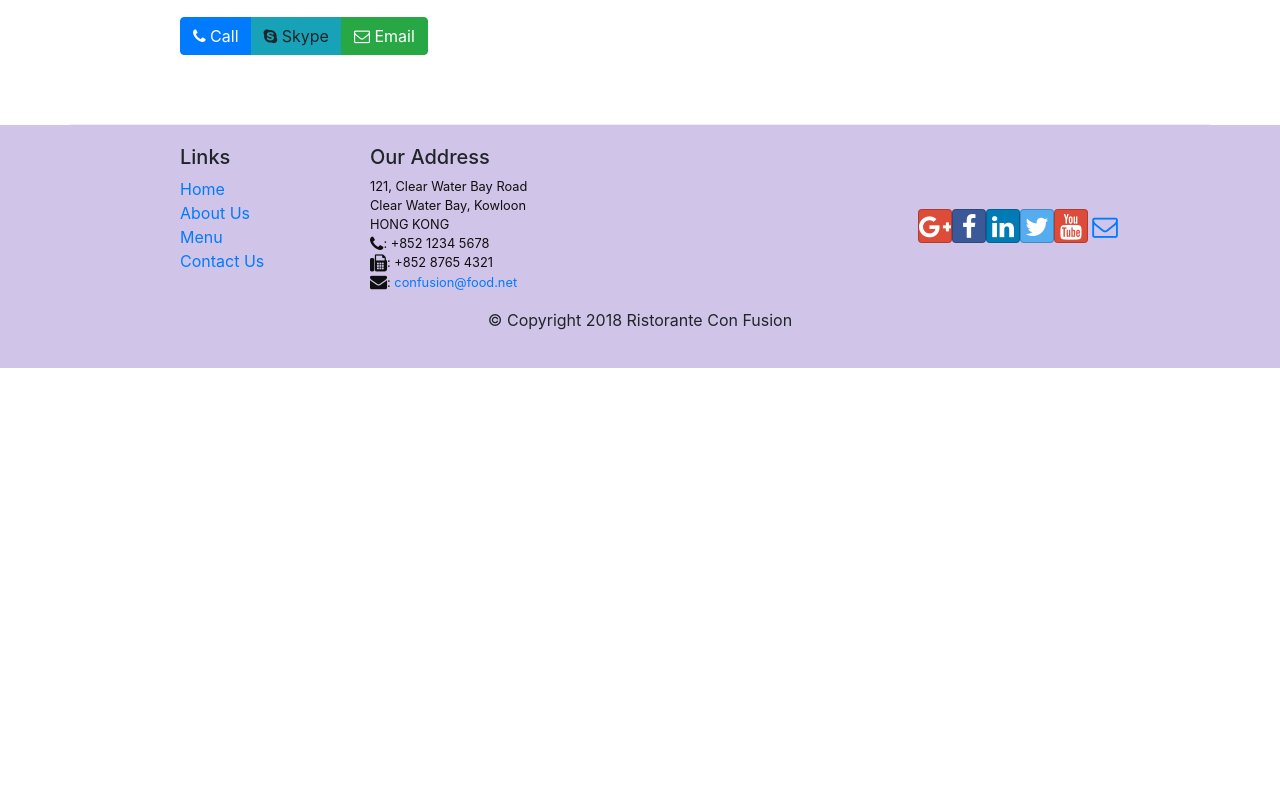
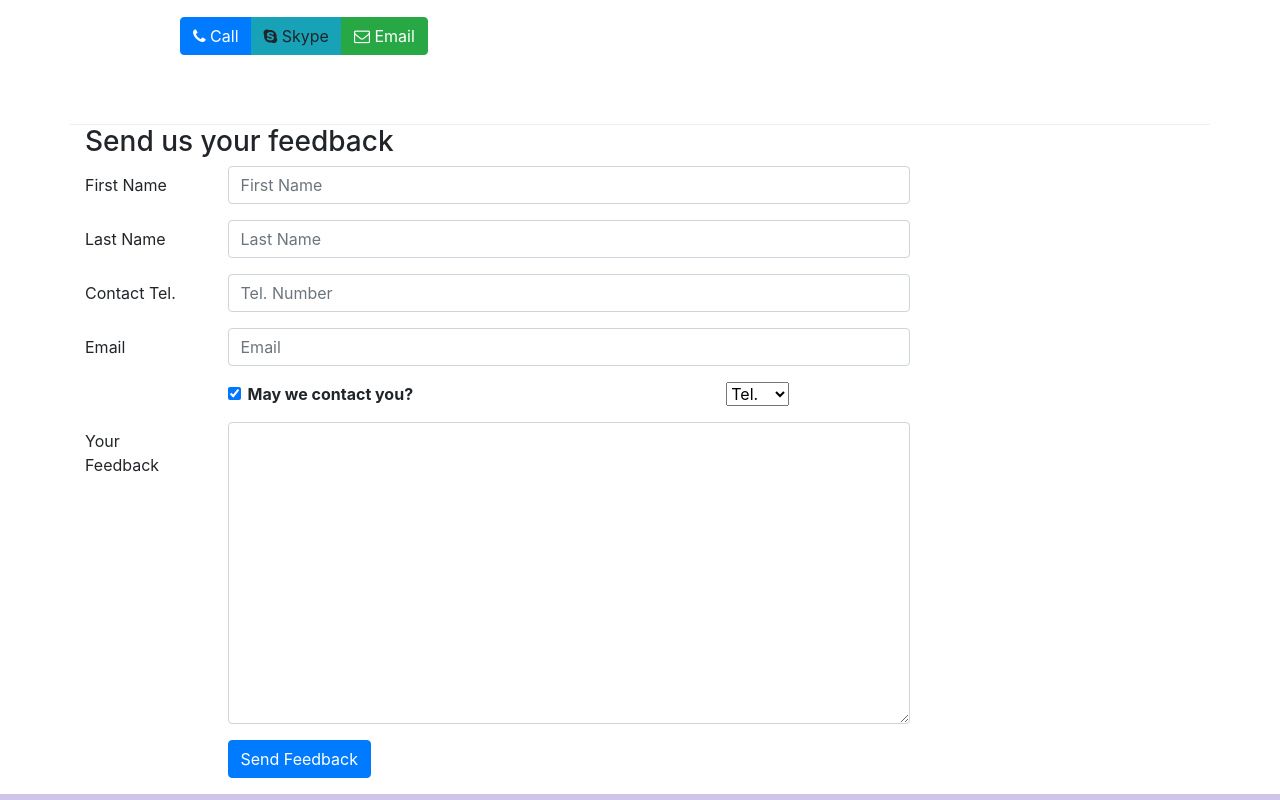
Before and after one commit to GunjanJoshi123/react, a React (Create React App) app in the folder confusion/: page /contactus in a window 1280 px wide. Shown: the part 760-1560 px from the top of the page. Before the commit the page ends 1128 px from the top, so only its background shows below. Built offline with nearby package versions, Linux system fonts and the light colour scheme.

Commit message:
Controlled Forms

```diff
--- a/confusion/src/components/ContactComponent.js
+++ b/confusion/src/components/ContactComponent.js
@@ -1,8 +1,41 @@
-import React from 'react';
-import { Breadcrumb, BreadcrumbItem } from 'reactstrap';
+import React,{ Component } from 'react';
+import { Breadcrumb, BreadcrumbItem,Button, Form, FormGroup,Label, Input, Col } from 'reactstrap';
 import { Link } from 'react-router-dom';
 
-function Contact(props) {
+class Contact extends Component {
+
+    constructor(props) {
+        super(props);
+        this.state = {
+            firstname:'',
+            lastname:'',
+            telnum:'',
+            email:'',
+            agree:'false',
+            contactType:'Tel.',
+            message:''
+        }
+        this.handleSubmit = this.handleSubmit.bind(this);
+        this.handleInputChange = this.handleInputChange.bind(this);
+    }
+
+    handleInputChange(event) {
+        const target = event.target;
+        const value = target.type === 'checkbox' ? target.checked : target.value;
+        const name = target.name;
+
+        this.setState({
+          [name]: value
+        });
+    }
+
+    handleSubmit(event) {
+        console.log('Current State is: ' + JSON.stringify(this.state));
+        alert('Current State is: ' + JSON.stringify(this.state));
+        event.preventDefault();
+    }
+
+render() {
     return(
         <div className="container">
             <div className="row">
@@ -41,8 +74,90 @@
                     </div>
                 </div>
             </div>
+            <div className='row row-contenyt'>
+                <div className='col-12'>
+                    <h3>Send us your feedback</h3>
+                </div>
+                <div className='col-12 col-md-9'>
+                    <Form onSubmit={this.state.firstname}>
+                        <FormGroup row>
+                            <Label for="firstname" md={2}>First Name</Label>
+                            <Col md={10}>
+                                <Input type="text" id="firstname" name="firstname"
+                                   placeholder="First Name"
+                                   value={this.state.firstname}
+                                   onChange={this.handleInputChange} />
+                            </Col>
+                        </FormGroup>
+                        <FormGroup row>
+                            <Label for="lastname" md={2}>Last Name</Label>
+                            <Col md={10}>
+                                <Input type="text" id="lastname" name="lastname"
+                                   placeholder="Last Name"
+                                   value={this.state.lastname}
+                                   onChange={this.handleInputChange} />
+                            </Col>
+                        </FormGroup>
+                        <FormGroup row>
+                            <Label htmlFor="telnum" md={2}>Contact Tel.</Label>
+                                <Col md={10}>
+                                    <Input type="tel" id="telnum" name="telnum"
+                                        placeholder="Tel. Number"
+                                        value={this.state.telnum}
+                                        onChange={this.handleInputChange} />
+                                </Col>
+                        </FormGroup>
+                        <FormGroup row>
+                            <Label htmlFor="email" md={2}>Email</Label>
+                                <Col md={10}>
+                                    <Input type="email" id="email" name="email"
+                                        placeholder="Email"
+                                        value={this.state.email}
+                                        onChange={this.handleInputChange} />
+                                </Col>
+                        </FormGroup>
+                        <FormGroup row>
+                            <Col md={{size: 6, offset: 2}}>
+                                <FormGroup check>
+                                    <Label check>
+                                        <Input type="checkbox" name="agree"
+                                        checked={this.state.agree}
+                                        onChange={this.handleInputChange} /> {''}
+                                        <strong>May we contact you?</strong>
+                                    </Label>
+                                </FormGroup>
+                            </Col>
+                            <Col md={{size: 3, offset: 1}}>
+                                <Input type="select" name="contactType"
+                                    value={this.state.contactType}
+                                    onChange={this.handleInputChange} >
+                                    <option>Tel.</option>
+                                    <option>Email</option>
+                                </Input>
+                            </Col>
+                        </FormGroup>
+                        <FormGroup row>
+                                <Label htmlFor="message" md={2}>Your Feedback</Label>
+                                <Col md={10}>
+                                    <Input type="textarea" id="message" name="message"
+                                        rows="12"
+                                        value={this.state.message}
+                                        onChange={this.handleInputChange}></Input>
+                                </Col>
+                        </FormGroup>
+                        <FormGroup row>
+                            <Col md={{size:10, offset: 2}}>
+                                <Button type="submit" color="primary">
+                                 Send Feedback
+                                </Button>
+                            </Col>
+                        </FormGroup>
+                    </Form>
+                </div>
+            </div>
         </div>
     );
 }
+}
 
 export default Contact;
```
